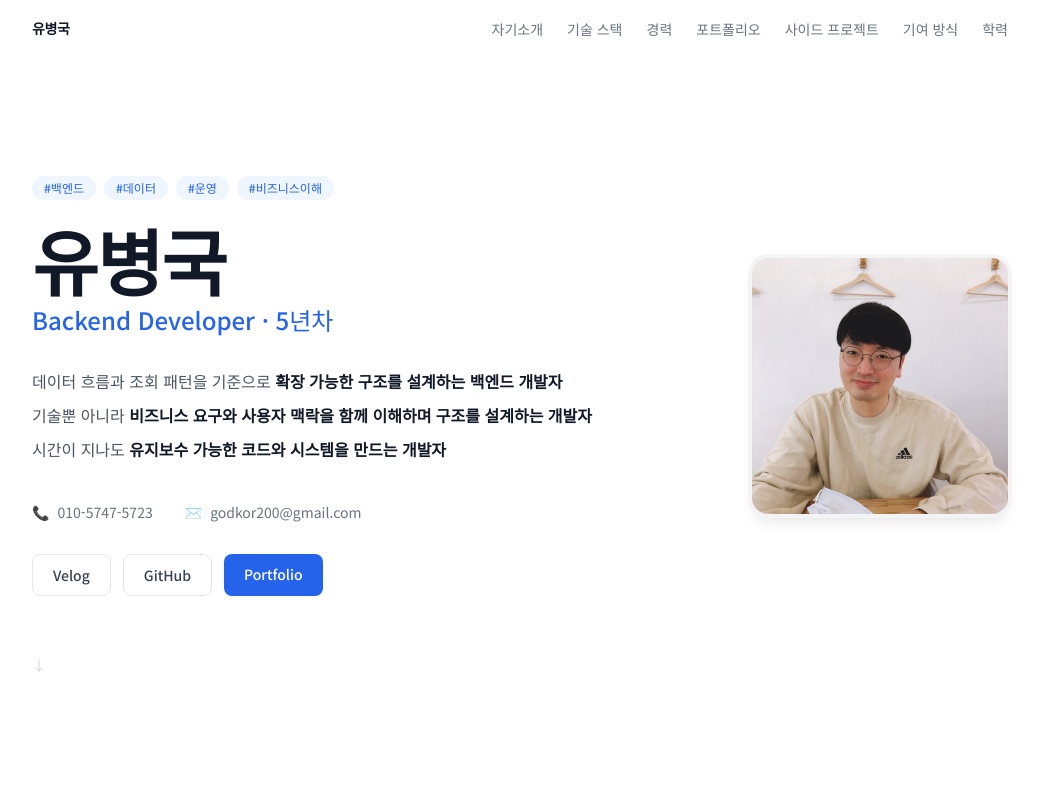
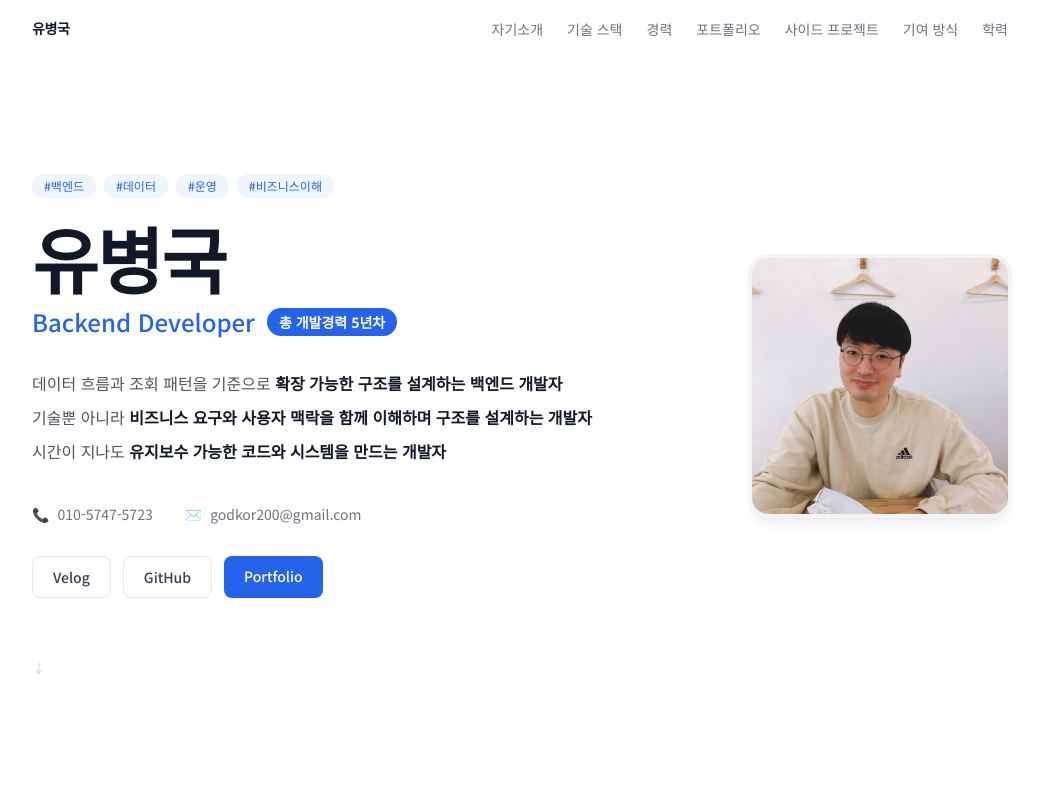
Before and after one commit to godkor200/resume, a Next.js app: page /resume/ in a window 1280 px wide. Shown: the top 800 px of the page, without its empty margins (120-1159 px from the left). Built offline with nearby package versions, Linux system fonts and the light colour scheme.

Commit message:
feat: highlight 5년 dev experience in title and hero

```diff
--- a/src/app/layout.tsx
+++ b/src/app/layout.tsx
@@ -2,10 +2,10 @@ import type { Metadata } from 'next'
 import './globals.css'
 
 export const metadata: Metadata = {
-  title: '유병국 | Backend Developer',
+  title: '유병국 | 5년차 Backend Developer',
   description: '5년차 백엔드 개발자 유병국의 포트폴리오 — 데이터 흐름과 조회 패턴을 기준으로 확장 가능한 구조를 설계합니다.',
   openGraph: {
-    title: '유병국 | Backend Developer',
+    title: '유병국 | 5년차 Backend Developer',
     description: '데이터 흐름과 조회 패턴을 기준으로 확장 가능한 구조를 설계하는 5년차 백엔드 개발자',
     type: 'website',
   },
--- a/src/components/Hero.tsx
+++ b/src/components/Hero.tsx
@@ -19,12 +19,17 @@ export default function Hero() {
               ))}
             </div>
 
-            <h1 className="text-5xl md:text-7xl font-black text-gray-900 mb-2 tracking-tight">
+            <h1 className="text-5xl md:text-7xl font-black text-gray-900 mb-3 tracking-tight">
               {info.name}
             </h1>
-            <p className="text-xl md:text-2xl text-blue-600 font-medium mb-8">
-              {info.title} · {info.years}
-            </p>
+            <div className="flex flex-wrap items-center gap-3 mb-8">
+              <span className="text-xl md:text-2xl text-blue-600 font-medium">
+                {info.title}
+              </span>
+              <span className="px-3 py-1 bg-blue-600 text-white text-sm font-bold rounded-full">
+                총 개발경력 {info.years}
+              </span>
+            </div>
 
             <ul className="space-y-2 mb-10">
               {info.taglines.map((line, i) => (
```
